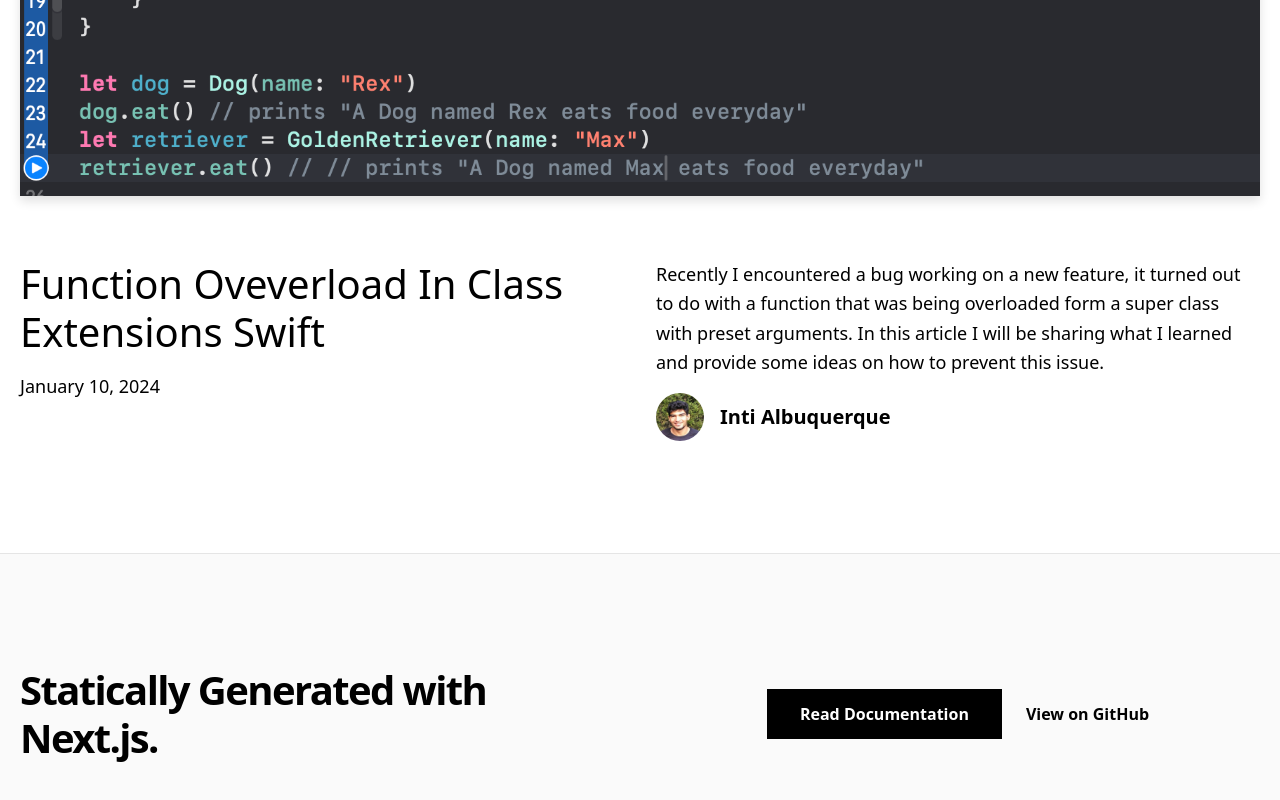
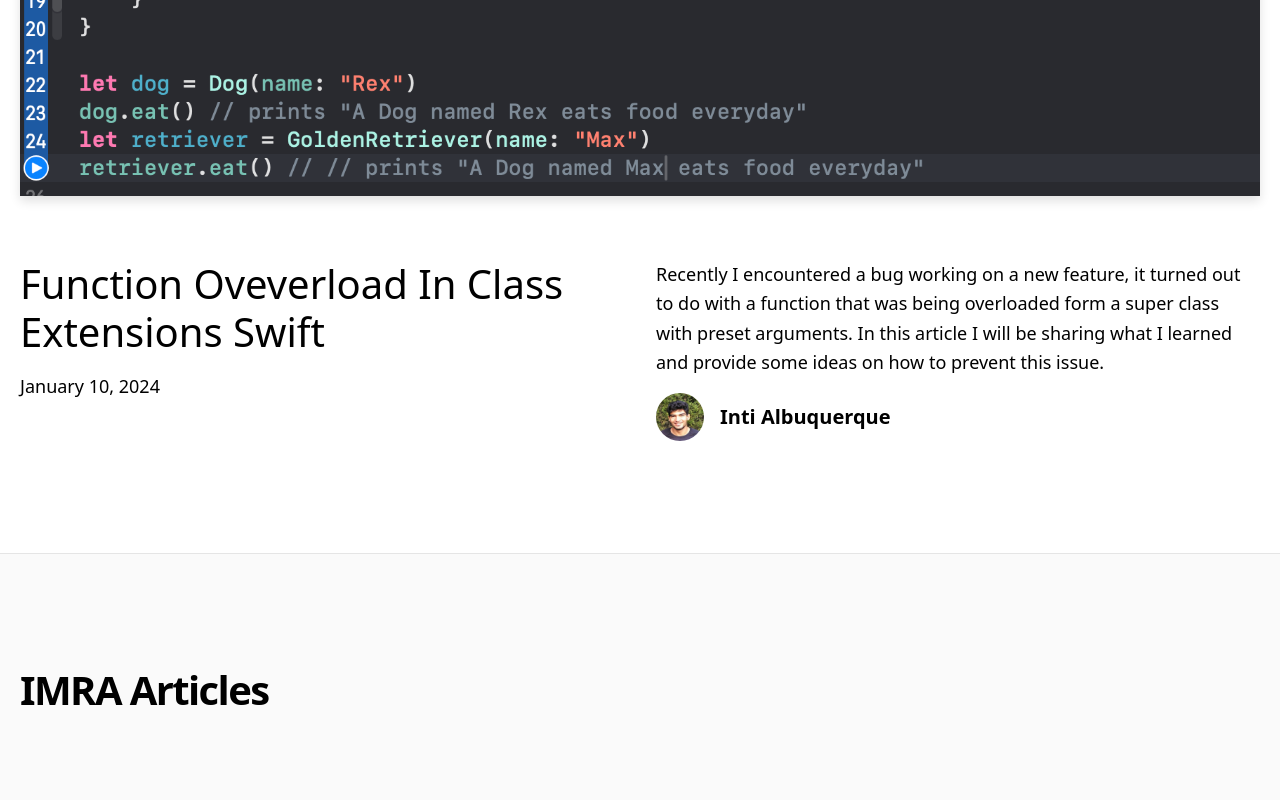
Before and after one commit to intiMRA/imra_code_blog, a Next.js app: page /imra_code_blog/ in a window 1280 px wide. Shown: the part 733-1533 px from the top of the page. Built offline with nearby package versions, Linux system fonts and the light colour scheme.

Commit message:
cahnged fotter and header

```diff
--- a/components/alert.tsx
+++ b/components/alert.tsx
@@ -31,7 +31,7 @@ const Alert = ({ preview }: Props) => {
             <>
               The source code for this blog is{' '}
               <a
-                href={`https://github.com/vercel/next.js/tree/canary/examples/${EXAMPLE_PATH}`}
+                href={`https://github.com/intiMRA/imra_code_blog`}
                 className="underline hover:text-blue-600 duration-200 transition-colors"
               >
                 available on GitHub
--- a/components/footer.tsx
+++ b/components/footer.tsx
@@ -7,22 +7,8 @@ const Footer = () => {
       <Container>
         <div className="py-28 flex flex-col lg:flex-row items-center">
           <h3 className="text-4xl lg:text-[2.5rem] font-bold tracking-tighter leading-tight text-center lg:text-left mb-10 lg:mb-0 lg:pr-4 lg:w-1/2">
-            Statically Generated with Next.js.
+          IMRA Articles
           </h3>
-          <div className="flex flex-col lg:flex-row justify-center items-center lg:pl-4 lg:w-1/2">
-            <a
-              href="https://nextjs.org/docs/basic-features/pages"
-              className="mx-3 bg-black hover:bg-white hover:text-black border border-black text-white font-bold py-3 px-12 lg:px-8 duration-200 transition-colors mb-6 lg:mb-0"
-            >
-              Read Documentation
-            </a>
-            <a
-              href={`https://github.com/vercel/next.js/tree/canary/examples/${EXAMPLE_PATH}`}
-              className="mx-3 font-bold hover:underline"
-            >
-              View on GitHub
-            </a>
-          </div>
         </div>
       </Container>
     </footer>
```
